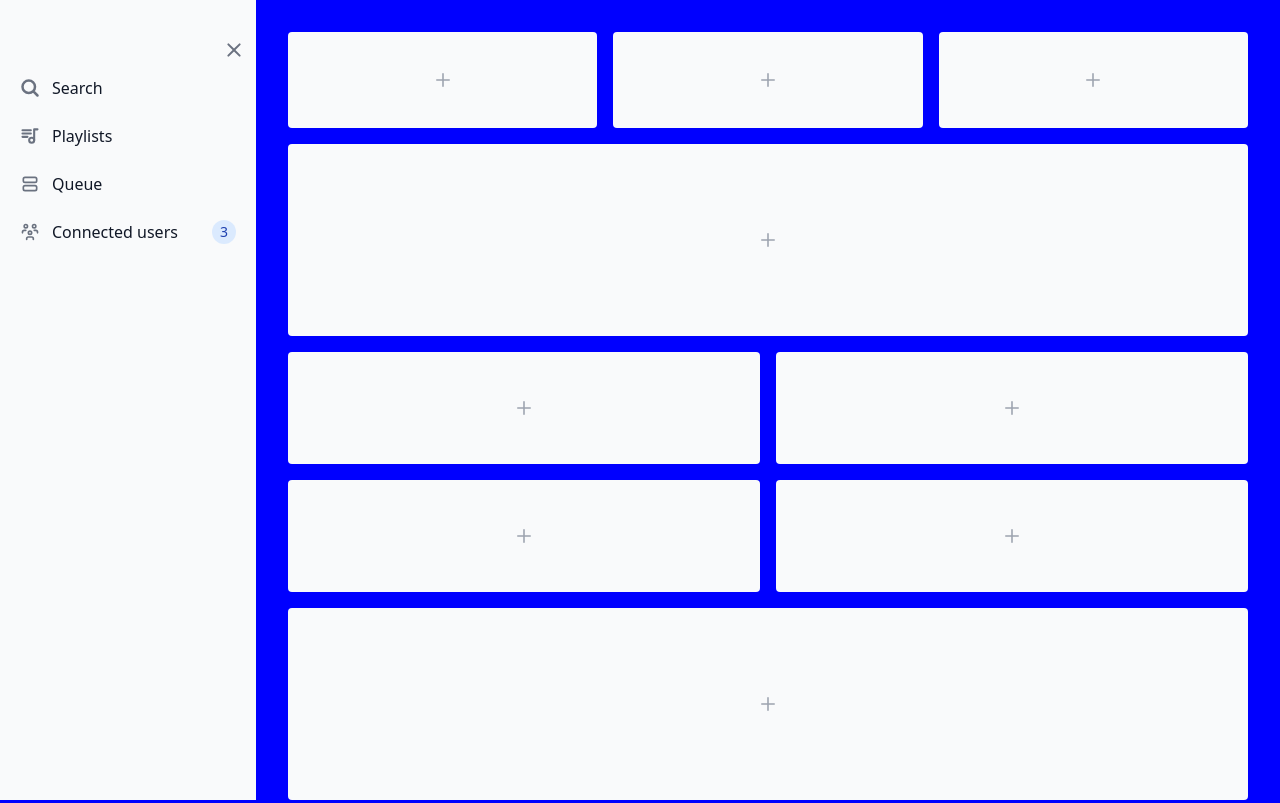
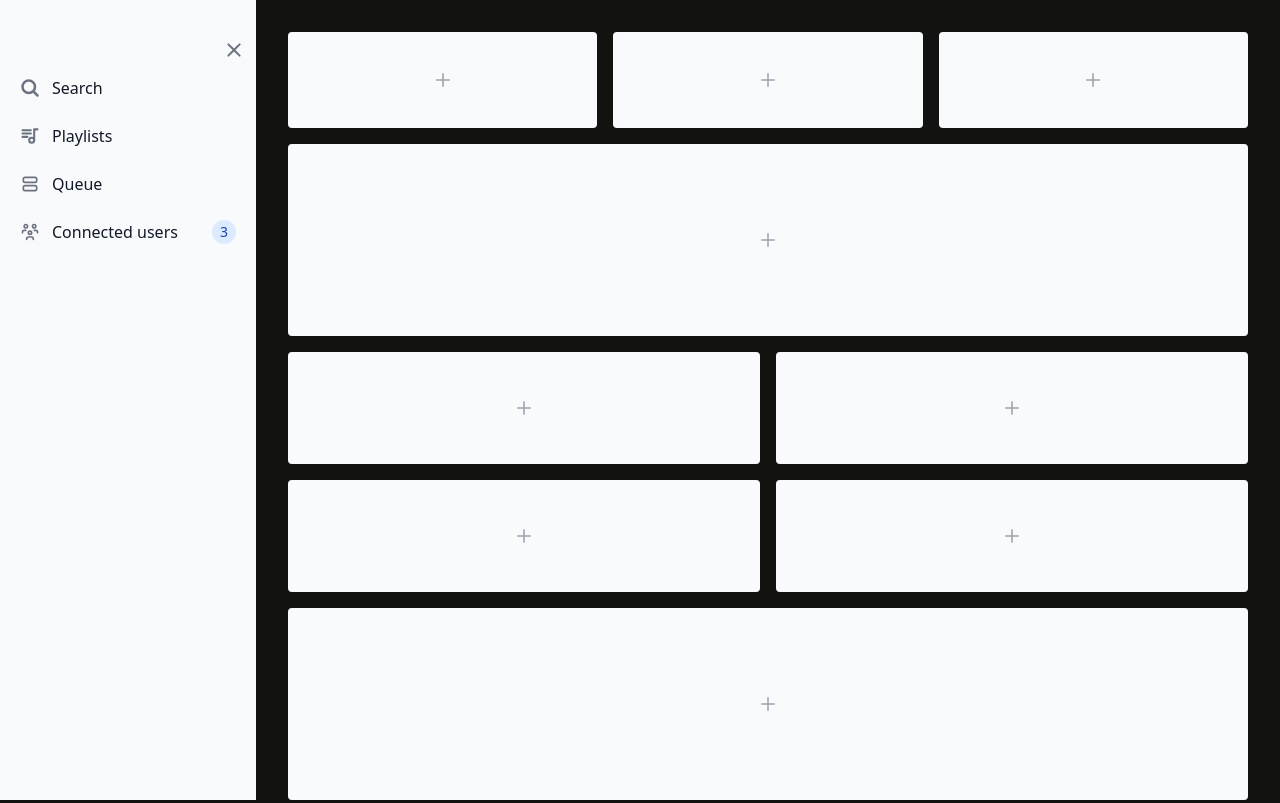
Before and after one commit to cldrojas/SoundBridge, an Astro site: page / in a window 1280 px wide. Shown: the top 803 px of the page. Built offline with nearby package versions, Linux system fonts and the light colour scheme; Astro itself is replaced by a stand-in of ours.

Commit message:
update Layout.astro

```diff
--- a/src/layouts/Layout.astro
+++ b/src/layouts/Layout.astro
@@ -25,11 +25,14 @@ const { title } = Astro.props;
 
 <style is:global>
 html {
-  font-family: system-ui, sans-serif;
-  background-color: #121211;
-  color: #fafafa
+font-family: system-ui, sans-serif;
+background-color: #121211;
+color: #fafafa
 }
-#close:checked, body {
-  background-color: blue;
+#close:checked {
+body {
+background-color: blue;
 }
+}
+
 </style>
```
